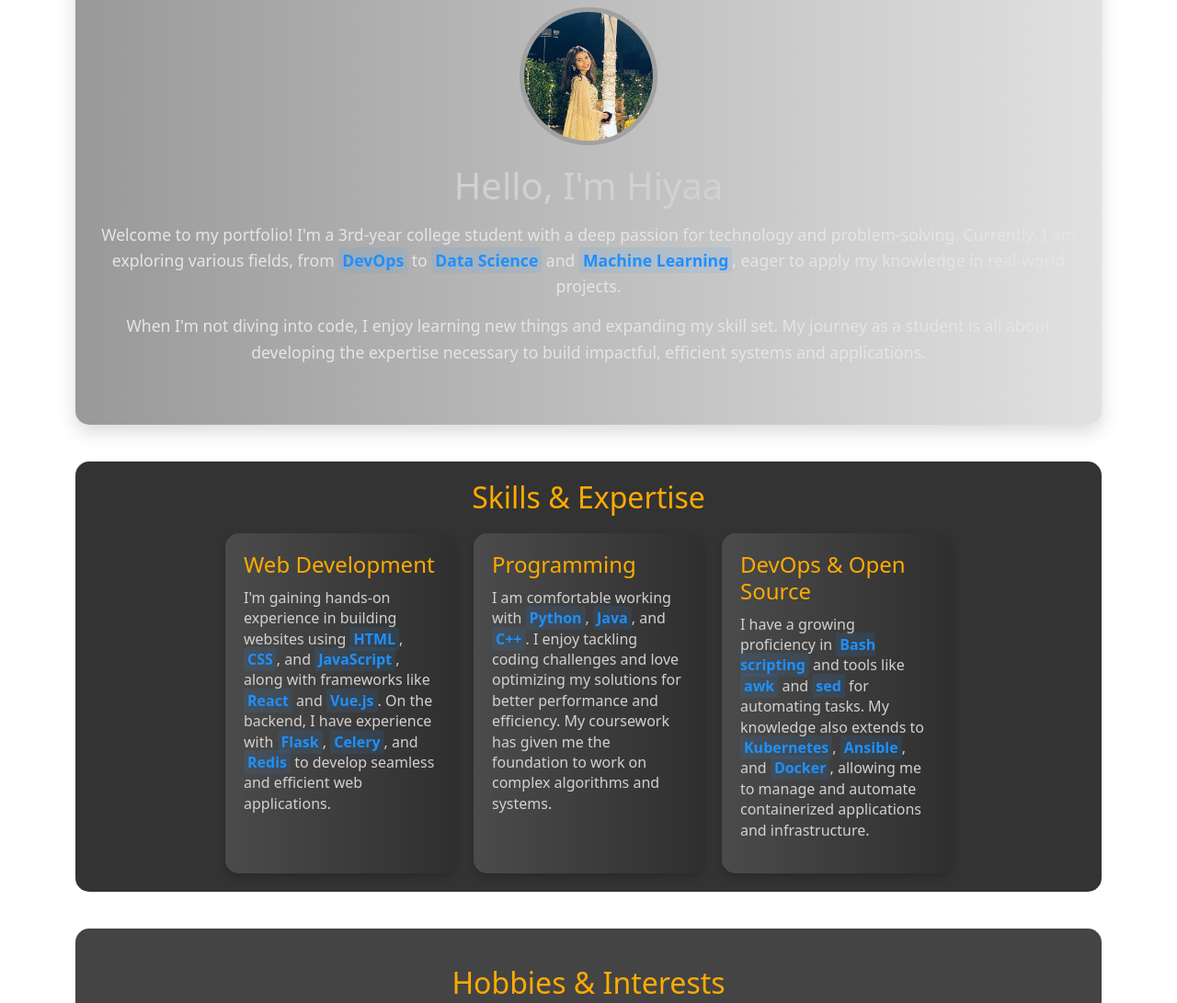
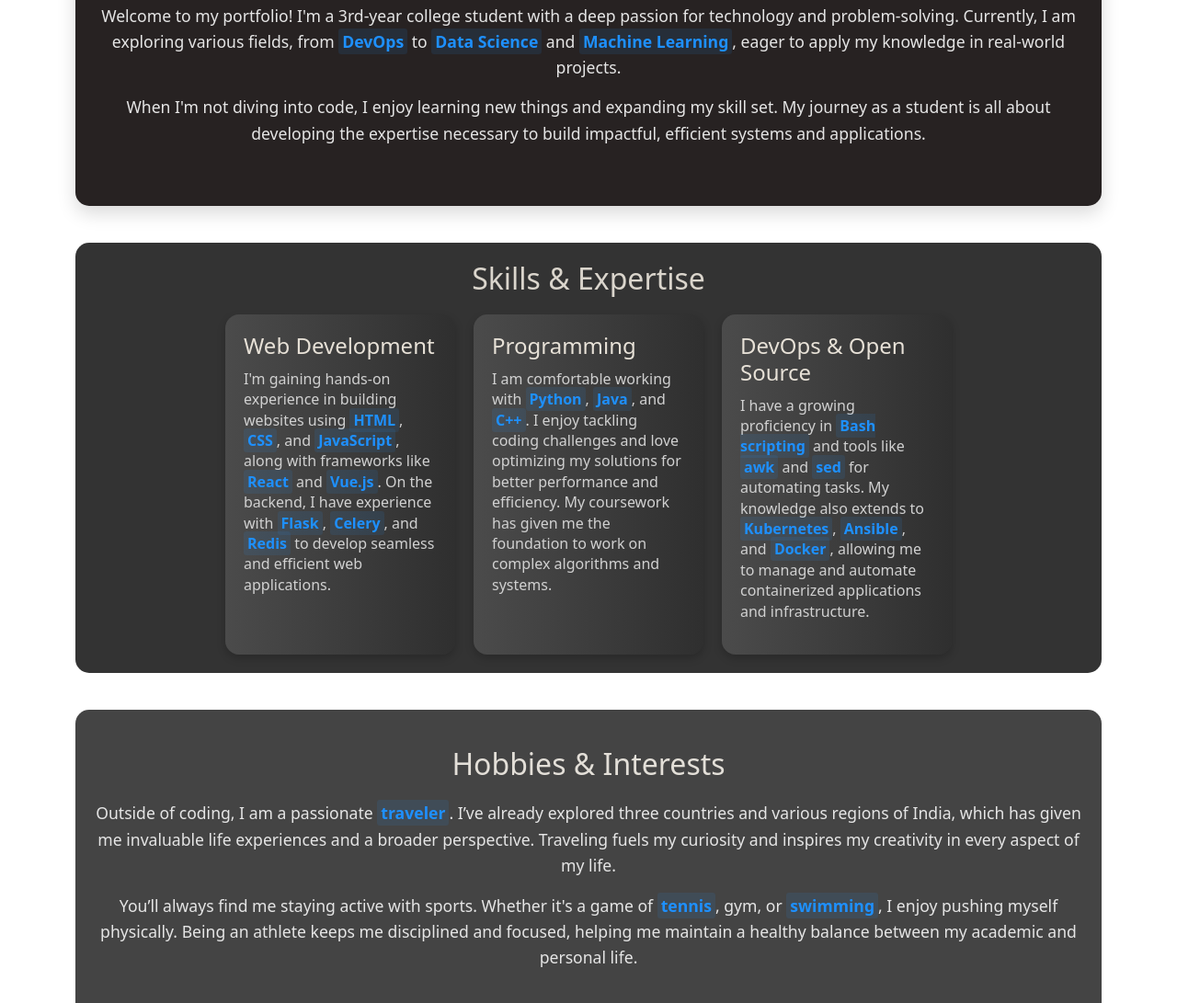
Before and after one commit to HiyaaT/HiyaaT, a plain HTML site: page about.html in a window 1280 px wide. Shown: the part 306-1397 px from the top of the page at 92% size. Drawn offline with nearby package versions, Linux system fonts and the light colour scheme.

Commit message:
Add files via upload

```diff
--- a/about.html
+++ b/about.html
@@ -50,8 +50,6 @@
 
     <main class="container">
         <div class="about-section">
-            <img src="profilephoto.jpg" alt="Profile Picture">
-            <h1>Hello, I'm Hiyaa</h1>
             <p>
                 Welcome to my portfolio! I'm a 3rd-year college student with a deep passion for technology and problem-solving. Currently, I am exploring various fields, from <span class="highlight">DevOps</span> to <span class="highlight">Data Science</span> and <span class="highlight">Machine Learning</span>, eager to apply my knowledge in real-world projects.
             </p>
--- a/styles.css
+++ b/styles.css
@@ -58,11 +58,19 @@ header nav a:hover {
     margin: auto;
     padding: 40px 20px;
 }
+.container img {
+    width: 150px;
+    height: 150px;
+    border-radius: 50%;
+    margin: 20px 0;
+    border: 5px solid #a1a1a1;
+}
+
 
 /* About Section */
 .about-section {
     text-align: center;
-    background: linear-gradient(90deg, #999999, #e1e1e1); /* Light metallic gradient */
+    background: #272222; /* Light metallic gradient */
     padding: 50px 20px;
     border-radius: 15px;
     margin: 20px 0;
@@ -100,7 +108,7 @@ header nav a:hover {
 
 .skill-section h2 {
     font-size: 2rem;
-    color: #ffab00; /* Metallic gold */
+    color: #dad5cc; /* Metallic gold */
     margin-bottom: 20px;
 }
 
@@ -122,7 +130,7 @@ header nav a:hover {
 
 .skill-card h3 {
     font-size: 1.5rem;
-    color: #ffab00; /* Metallic gold */
+    color: #e7e1d7; /* Metallic gold */
     margin-bottom: 10px;
 }
 
@@ -143,7 +151,7 @@ header nav a:hover {
 
 .hobbies-section h2 {
     font-size: 2rem;
-    color: #ffab00; /* Metallic gold */
+    color: #e3dfd8; /* Metallic gold */
     margin-bottom: 20px;
 }
 
```
Also changed, not shown: index.html (+1 -0 lines).
